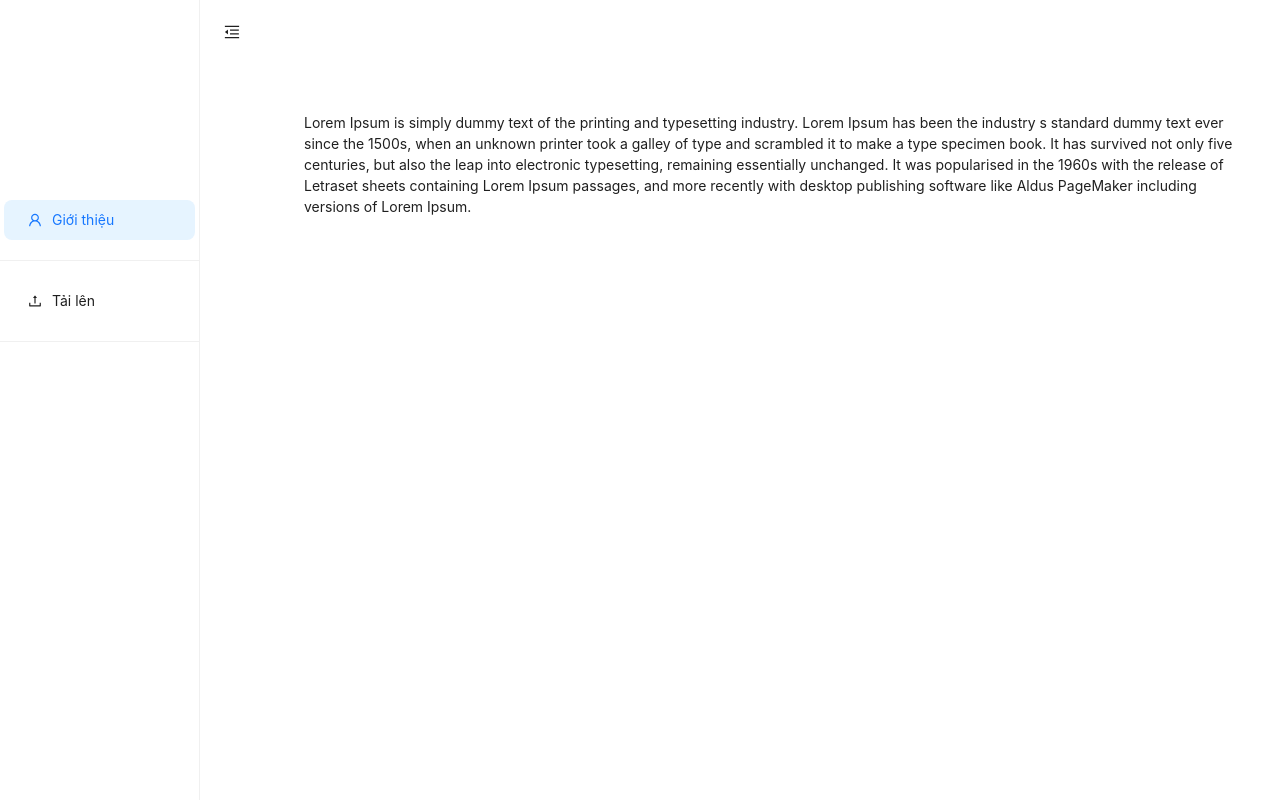
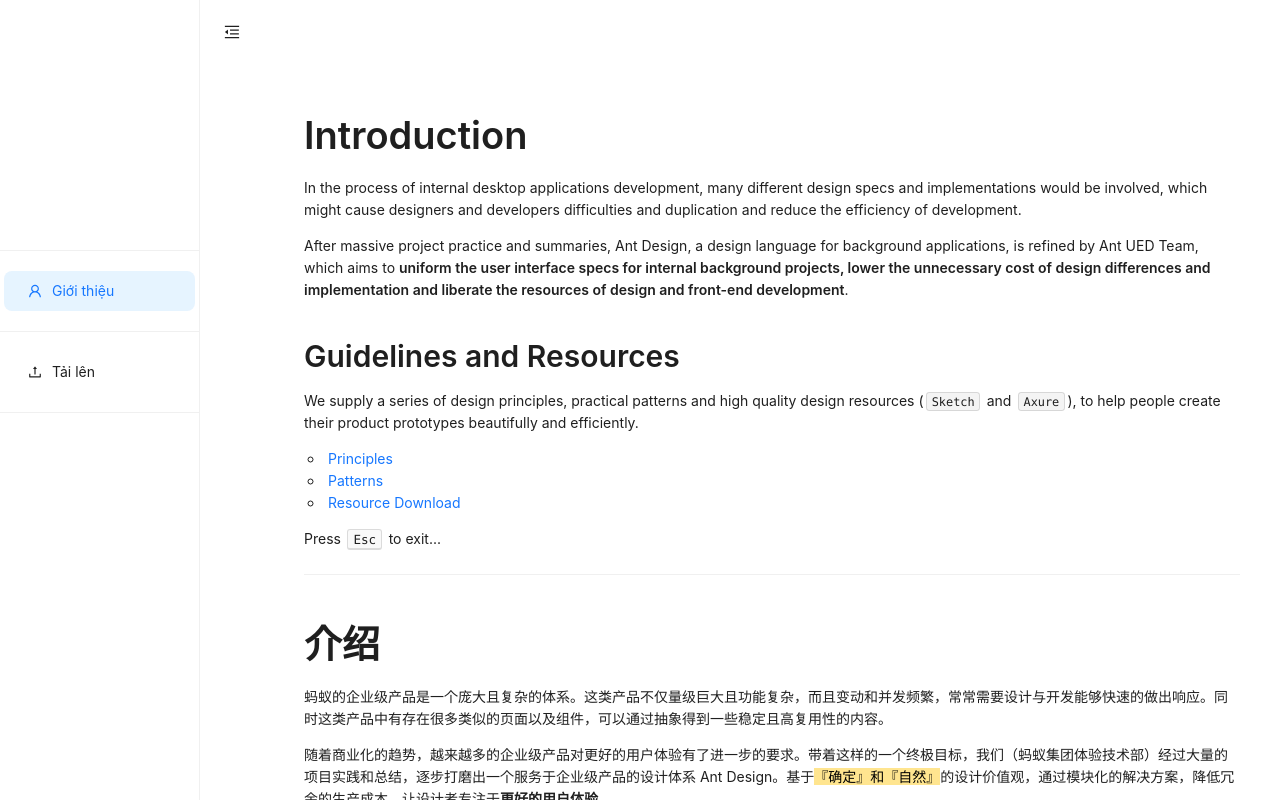
Before and after one commit to duc-max/audio-2-text, a React (Vite) app: page / in a window 1280 px wide. Built offline with nearby package versions, Linux system fonts and the light colour scheme.

Commit message:
acquired data from local api server

```diff
--- a/src/App.css
+++ b/src/App.css
@@ -6,6 +6,26 @@
 /*
   1. Use a more-intuitive box-sizing model.
 */
+html, body {
+  overflow-x: hidden; /* Prevent horizontal scrolling */
+  width: 100%; /* Ensure full width */
+  overflow-y: auto; /* Enable vertical scrolling when needed */
+  height: 100%; /* Ensure full height */
+  margin: 0; /* Remove default margins */
+  box-sizing: border-box; /* Include padding and border in element's total width and height */
+}
+
+div::-webkit-scrollbar {
+  width: 4px;
+  height: 4px;
+}
+div::-webkit-scrollbar-thumb {
+  background: transparent;
+}
+div:hover::-webkit-scrollbar-thumb {
+  background: #888;
+  border-radius: 12px;
+}
 *,
 *::before,
 *::after {
--- a/src/components/Input.jsx
+++ b/src/components/Input.jsx
@@ -1,29 +1,27 @@
-import "react";
 import { InboxOutlined, UploadOutlined } from "@ant-design/icons";
 import { message, Upload, Divider, Button, Col, Row } from "antd";
-const { Dragger } = Upload;
-const { Content } = Layout;
 import { Layout, theme } from "antd";
 import { create, ConverterType } from "@alexanderolsen/libsamplerate-js";
-
 import { useContext, useEffect } from "react";
 import { Context } from "../context/Context";
 import AudioPlayer from "./others/AudioPlay";
 import Converter from "./Converter";
+const { Dragger } = Upload;
+const { Content } = Layout;
+const Input = () => {
+  let { uploadedFile, setUploadedFile, setData, data } = useContext(Context);
 
-const Input = () => {
   const props = {
     name: "file",
-    action: "https://660d2bd96ddfa2943b33731c.mockapi.io/api/upload",
-    accept: ".mp3, .wav, .ogg, .flac, .aac, .m4a, .wma",
+    action: "https://192.168.93.8:5001/api/FileUpload/upload",
+    multiple: true,
     onChange(info) {
       const { status } = info.file;
       if (status !== "uploading") {
-        console.log(info.file, info.fileList);
+        console.log(info);
         let reader = new FileReader();
         reader.onload = async (e) => {
           const arrayBuffer = e.target.result;
-          console.log(arrayBuffer);
           const audioContext = new (window.AudioContext ||
             window.AudioContext)();
           try {
@@ -53,6 +51,7 @@
               fileName: info.file.name,
               audioSrc: URL.createObjectURL(info.file.originFileObj),
             });
+            console.log(`Original data length: ${info.file.response.object}`);
             console.log(`Resampled data length: ${resampledData.length}`);
             console.log(`Resampled sample rate: ${outputSampleRate} Hz`);
           } catch (error) {
@@ -62,6 +61,8 @@
         reader.readAsArrayBuffer(info.file.originFileObj);
         if (status === "done") {
           message.success(`${info.file.name} file uploaded successfully.`);
+          console.log("info.file: ", info.file?.response?.object);
+          setData(info.file?.response?.object);
         } else if (status === "error") {
           message.error(`${info.file.name} file upload failed.`);
         }
@@ -72,7 +73,6 @@
     },
   };
 
-  let { uploadedFile, setUploadedFile } = useContext(Context);
   const {
     token: { colorBgContainer, borderRadiusLG },
   } = theme.useToken();
@@ -81,8 +81,8 @@
     setUploadedFile(null);
   };
   return (
-    <Row gutter={[16, 16]}>
-    <Col xs={12} md={12} xl={12}>
+    <Row gutter={[16, 16]} style={{ paddingTop: "40px", display: "flex" }}>
+      <Col xs={12} md={12} xl={12} style={{ paddingTop: "40px" }}>
         <Content
           style={{
             margin: "14px 16px 0",
--- a/src/components/Navbar.jsx
+++ b/src/components/Navbar.jsx
@@ -1,7 +1,6 @@
 import {
   UploadOutlined,
   UserOutlined,
-  VideoCameraOutlined,
 } from "@ant-design/icons";
 import { Layout, Menu, Divider } from "antd";
 const { Sider } = Layout;
@@ -30,8 +29,9 @@
         theme="light"
         mode="inline"
         defaultSelectedKeys={["1"]}
-        style={{ height: "100%", padding: "20px 0", paddingTop: "180px" }}
+        style={{ height: "100%", padding: "20px 0", paddingTop: "240px" }}
       >
+        <Divider solid style={{ margin: "10px 0" }} />
         <Menu.Item key="1" icon={<UserOutlined />} style={menuItemStyle}>
           <Link to="/">Giới thiệu </Link>
         </Menu.Item>
--- a/src/components/ProductOV.jsx
+++ b/src/components/ProductOV.jsx
@@ -1,6 +1,10 @@
 import "react";
 const { Content } = Layout;
 import { Layout, theme } from "antd";
+import { Divider, Typography } from "antd";
+const { Title, Paragraph, Text, Link } = Typography;
+const blockContent = `AntV 是蚂蚁集团全新一代数据可视化解决方案，致力于提供一套简单方便、专业可靠、不限可能的数据可视化最佳实践。得益于丰富的业务场景和用户需求挑战，AntV 经历多年积累与不断打磨，已支撑整个阿里集团内外 20000+ 业务系统，通过了日均千万级 UV 产品的严苛考验。
+我们正在基础图表，图分析，图编辑，地理空间可视化，智能可视化等各个可视化的领域耕耘，欢迎同路人一起前行。`;
 function ProductOV() {
   const {
     token: { colorBgContainer, borderRadiusLG },
@@ -9,6 +13,7 @@
     <Content
       style={{
         margin: "24px 16px 0",
+        overflowY: "scroll",
       }}
     >
       <div
@@ -19,15 +24,102 @@
           borderRadius: borderRadiusLG,
         }}
       >
-        Lorem Ipsum is simply dummy text of the printing and typesetting
-        industry. Lorem Ipsum has been the industry s standard dummy text ever
-        since the 1500s, when an unknown printer took a galley of type and
-        scrambled it to make a type specimen book. It has survived not only five
-        centuries, but also the leap into electronic typesetting, remaining
-        essentially unchanged. It was popularised in the 1960s with the release
-        of Letraset sheets containing Lorem Ipsum passages, and more recently
-        with desktop publishing software like Aldus PageMaker including versions
-        of Lorem Ipsum.
+        <Typography>
+          <Title>Introduction</Title>
+
+          <Paragraph>
+            In the process of internal desktop applications development, many
+            different design specs and implementations would be involved, which
+            might cause designers and developers difficulties and duplication
+            and reduce the efficiency of development.
+          </Paragraph>
+
+          <Paragraph>
+            After massive project practice and summaries, Ant Design, a design
+            language for background applications, is refined by Ant UED Team,
+            which aims to{" "}
+            <Text strong>
+              uniform the user interface specs for internal background projects,
+              lower the unnecessary cost of design differences and
+              implementation and liberate the resources of design and front-end
+              development
+            </Text>
+            .
+          </Paragraph>
+
+          <Title level={2}>Guidelines and Resources</Title>
+
+          <Paragraph>
+            We supply a series of design principles, practical patterns and high
+            quality design resources (<Text code>Sketch</Text> and{" "}
+            <Text code>Axure</Text>), to help people create their product
+            prototypes beautifully and efficiently.
+          </Paragraph>
+
+          <Paragraph>
+            <ul>
+              <li>
+                <Link href="/docs/spec/proximity">Principles</Link>
+              </li>
+              <li>
+                <Link href="/docs/spec/overview">Patterns</Link>
+              </li>
+              <li>
+                <Link href="/docs/resources">Resource Download</Link>
+              </li>
+            </ul>
+          </Paragraph>
+
+          <Paragraph>
+            Press <Text keyboard>Esc</Text> to exit...
+          </Paragraph>
+
+          <Divider />
+
+          <Title>介绍</Title>
+
+          <Paragraph>
+            蚂蚁的企业级产品是一个庞大且复杂的体系。这类产品不仅量级巨大且功能复杂，而且变动和并发频繁，常常需要设计与开发能够快速的做出响应。同时这类产品中有存在很多类似的页面以及组件，可以通过抽象得到一些稳定且高复用性的内容。
+          </Paragraph>
+
+          <Paragraph>
+            随着商业化的趋势，越来越多的企业级产品对更好的用户体验有了进一步的要求。带着这样的一个终极目标，我们（蚂蚁集团体验技术部）经过大量的项目实践和总结，逐步打磨出一个服务于企业级产品的设计体系
+            Ant Design。基于<Text mark>『确定』和『自然』</Text>
+            的设计价值观，通过模块化的解决方案，降低冗余的生产成本，让设计者专注于
+            <Text strong>更好的用户体验</Text>。
+          </Paragraph>
+
+          <Title level={2}>设计资源</Title>
+
+          <Paragraph>
+            我们提供完善的设计原则、最佳实践和设计资源文件（
+            <Text code>Sketch</Text> 和<Text code>Axure</Text>
+            ），来帮助业务快速设计出高质量的产品原型。
+          </Paragraph>
+
+          <Paragraph>
+            <ul>
+              <li>
+                <Link href="/docs/spec/proximity-cn">设计原则</Link>
+              </li>
+              <li>
+                <Link href="/docs/spec/overview-cn">设计模式</Link>
+              </li>
+              <li>
+                <Link href="/docs/resources-cn">设计资源</Link>
+              </li>
+            </ul>
+          </Paragraph>
+
+          <Paragraph>
+            <blockquote>{blockContent}</blockquote>
+            <pre>{blockContent}</pre>
+          </Paragraph>
+
+          <Paragraph>
+            按<Text keyboard>Esc</Text>键退出阅读……
+          </Paragraph>
+        </Typography>
       </div>
     </Content>
   );
--- a/src/context/Context.jsx
+++ b/src/context/Context.jsx
@@ -17,7 +17,7 @@
   const [open, setOpen] = useState(false);
   const [sliderVisible, setSliderVisible] = useState(false);
   const [percentage, setPercentage] = useState(0);
-
+  const [data, setData] = useState([]);
 
 
   return (
@@ -51,6 +51,8 @@
         setSelectedDetail,
         percentage,
         setPercentage,
+        setData,
+        data,
       }}
     >
       {children}
```
Also changed, not shown: src/components/Converter.jsx (+60 -4 lines). Lines whose indentation alone changed are shown as unchanged.
